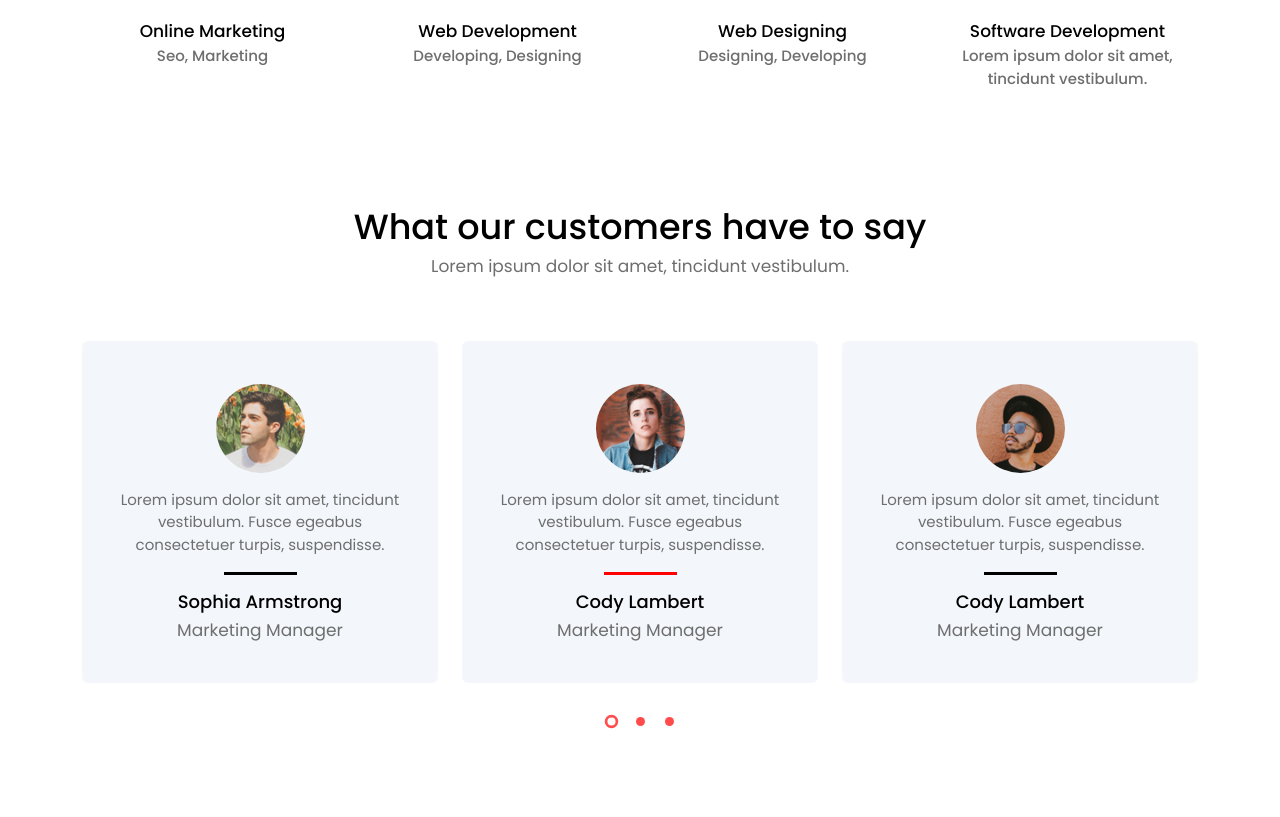
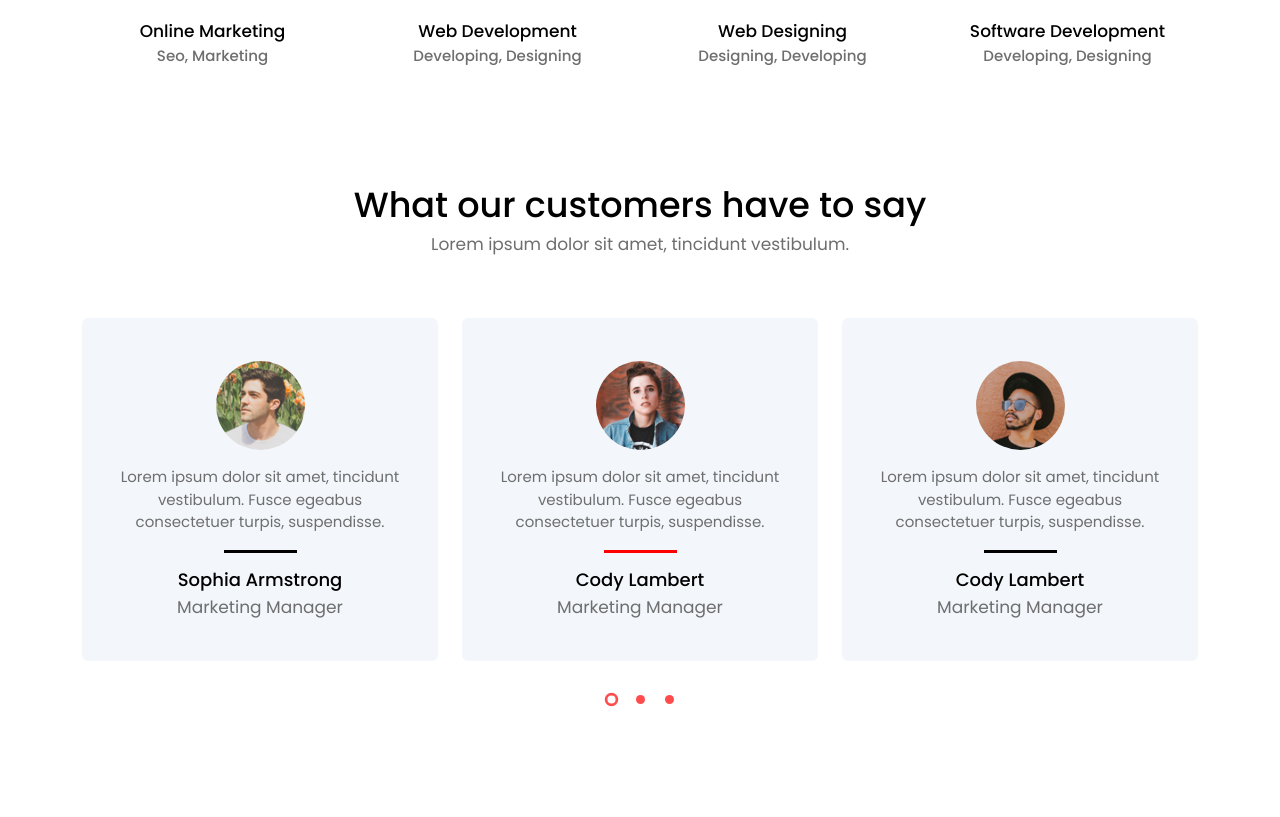
Before and after one commit to enamavornyo/Landing-Page, a website: page index.html in a window 1280 px wide. Shown: the part 2679-3496 px from the top of the page. Drawn offline with Linux system fonts and the light colour scheme.

Commit message:
minor changes

```diff
--- a/index.html
+++ b/index.html
@@ -343,7 +343,7 @@
                   </div>
                   <div class="card-details text-center pt-4">
                     <h6 class="m-0 pb-1">Software Development</h6>
-                    <p>Lorem ipsum dolor sit amet, tincidunt vestibulum.</p>
+                    <p>Developing, Designing</p>
                   </div>
                 </div>
               </div>
```
